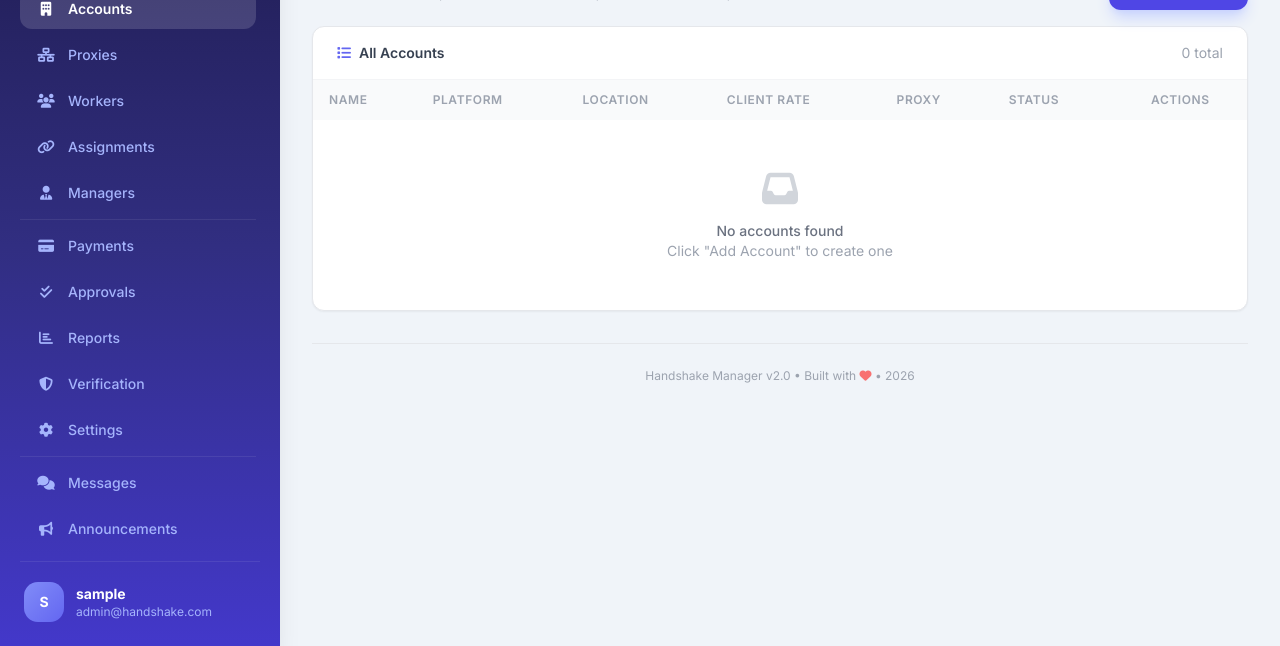
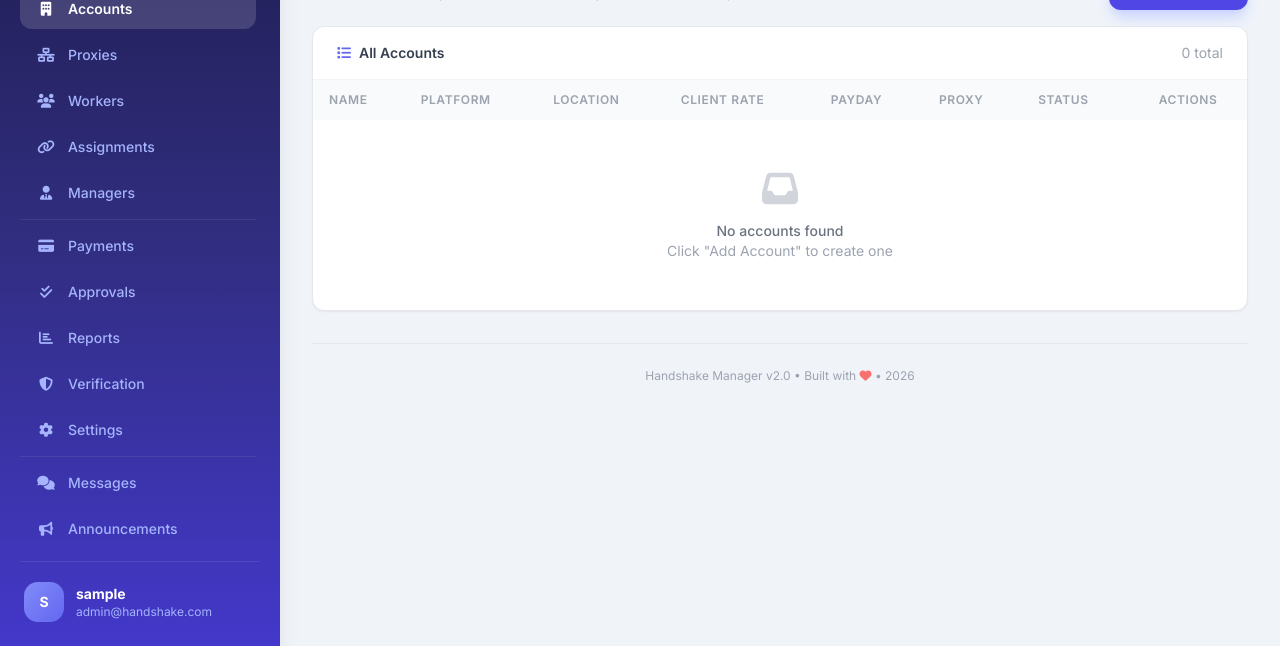
Before and after one commit to mosoba/HANSA, a Flask app: page /accounts in a window 1280 px wide. Shown: the part 154-800 px from the top of the page. Run offline with Flask 3, Linux system fonts and the light colour scheme; the visitor is signed in with stand-in values (Sample User, id 1); data that the repository does not hold is empty; some libraries are stand-ins or nearby versions.

Commit message:
Update accounts.html

```diff
--- a/templates/accounts.html
+++ b/templates/accounts.html
@@ -37,6 +37,7 @@
                     <th class="px-4 py-3 text-left text-xs font-semibold text-gray-400 uppercase tracking-wider">Platform</th>
                     <th class="px-4 py-3 text-left text-xs font-semibold text-gray-400 uppercase tracking-wider">Location</th>
                     <th class="px-4 py-3 text-left text-xs font-semibold text-gray-400 uppercase tracking-wider">Client Rate</th>
+                    <th class="px-4 py-3 text-left text-xs font-semibold text-gray-400 uppercase tracking-wider">Payday</th>
                     <th class="px-4 py-3 text-left text-xs font-semibold text-gray-400 uppercase tracking-wider">Proxy</th>
                     <th class="px-4 py-3 text-left text-xs font-semibold text-gray-400 uppercase tracking-wider">Status</th>
                     <th class="px-4 py-3 text-center text-xs font-semibold text-gray-400 uppercase tracking-wider">Actions</th>
@@ -51,6 +52,11 @@
                         <td class="px-4 py-3 text-gray-600">{{ account.location or 'N/A' }}</td>
                         <td class="px-4 py-3">
                             <span class="text-xs bg-blue-100 text-blue-700 px-2.5 py-1 rounded-full">${{ account.client_rate or 15 }}/hr</span>
+                        </td>
+                        <td class="px-4 py-3">
+                            <span class="text-xs bg-purple-100 text-purple-700 px-2.5 py-1 rounded-full">
+                                {{ account.payday or 'Sunday' }}
+                            </span>
                         </td>
                         <td class="px-4 py-3">
                             {% if account.proxy_id %}
@@ -85,7 +91,7 @@
                     {% endfor %}
                 {% else %}
                     <tr>
-                        <td colspan="7">
+                        <td colspan="8">
                             <div class="text-center py-12">
                                 <i class="fas fa-inbox text-4xl text-gray-300 mb-3"></i>
                                 <p class="text-gray-500 font-medium">No accounts found</p>
@@ -155,6 +161,21 @@
                     <input type="number" id="clientRate" step="0.5" min="0" value="15" placeholder="e.g., 17.00"
                            class="w-full px-4 py-2.5 border border-gray-300 rounded-xl text-sm focus:ring-2 focus:ring-indigo-500 focus:border-indigo-500 transition outline-none" required>
                     <p class="text-xs text-gray-400 mt-1">What the client pays per hour</p>
+                </div>
+
+                <!-- ✅ ADDED: Payday -->
+                <div class="mb-4">
+                    <label class="block text-sm font-semibold text-gray-700 mb-1.5">Payday <span class="text-red-500">*</span></label>
+                    <select id="accountPayday" class="w-full px-4 py-2.5 border border-gray-300 rounded-xl text-sm focus:ring-2 focus:ring-indigo-500 focus:border-indigo-500 transition outline-none">
+                        <option value="Monday">Monday</option>
+                        <option value="Tuesday">Tuesday</option>
+                        <option value="Wednesday">Wednesday</option>
+                        <option value="Thursday">Thursday</option>
+                        <option value="Friday">Friday</option>
+                        <option value="Saturday">Saturday</option>
+                        <option value="Sunday" selected>Sunday</option>
+                    </select>
+                    <p class="text-xs text-gray-400 mt-1">Day when workers submit payment proofs</p>
                 </div>
 
                 <div class="mb-4">
@@ -230,6 +251,7 @@
         document.getElementById('accountId').value = '';
         document.getElementById('addForm').reset();
         document.getElementById('clientRate').value = 15;
+        document.getElementById('accountPayday').value = 'Sunday';
         document.getElementById('proxyWarning').classList.add('hidden');
         updateProxyDropdown();
         document.getElementById('addModal').classList.remove('hidden');
@@ -317,6 +339,7 @@
                     document.getElementById('accountPlatform').value = account.platform || '';
                     document.getElementById('accountLocation').value = account.location || '';
                     document.getElementById('clientRate').value = account.client_rate || 15;
+                    document.getElementById('accountPayday').value = account.payday || 'Sunday';
                     document.getElementById('accountStatus').value = account.status || 'active';
                     updateProxyDropdown();
                     document.getElementById('accountProxy').value = account.proxy_id || '';
@@ -349,6 +372,7 @@
             platform: document.getElementById('accountPlatform').value,
             location: document.getElementById('accountLocation').value,
             client_rate: parseFloat(document.getElementById('clientRate').value),
+            payday: document.getElementById('accountPayday').value,
             proxy_id: document.getElementById('accountProxy').value || null,
             status: document.getElementById('accountStatus').value
         };
```
